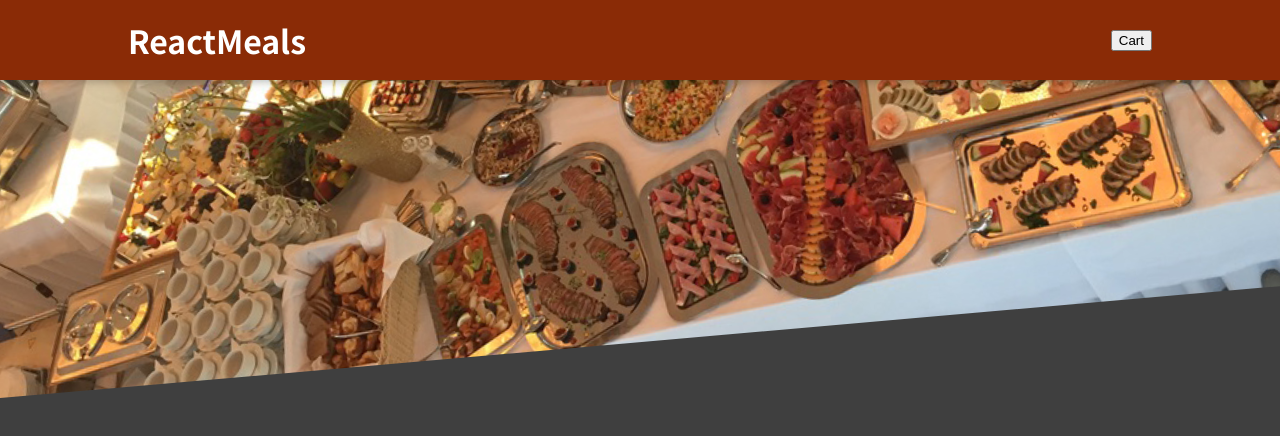
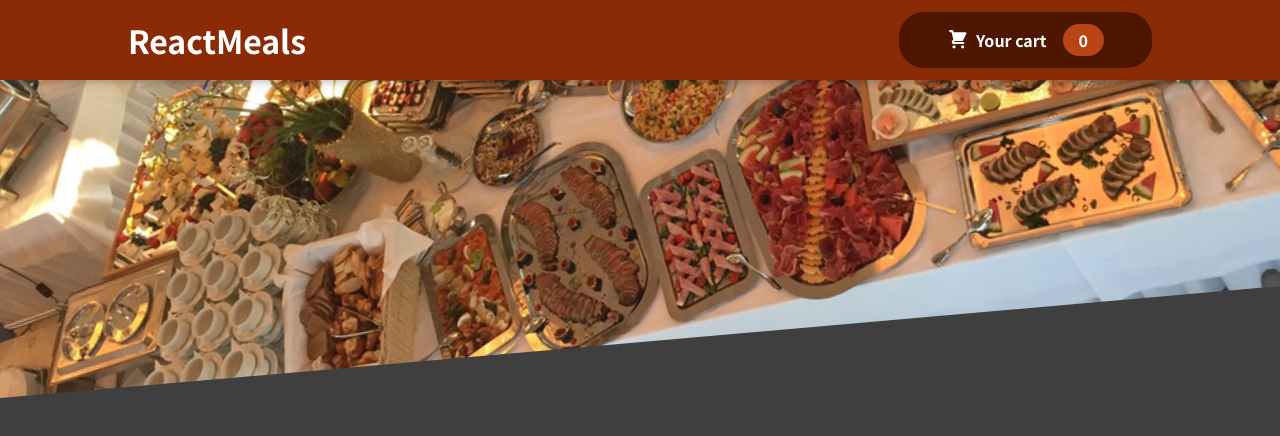
Before and after one commit to darrenhuang1211/react-food-ordering-app, a React (Create React App) app: page / in a window 1280 px wide. Shown: the top 436 px of the page. Built offline with nearby package versions, Linux system fonts and the light colour scheme.

Commit message:
Added HeaderCartButton

```diff
--- /dev/null
+++ b/src/components/Layout/CartIcon.js
@@ -0,0 +1,13 @@
+const CartIcon = () => {
+   return (
+     <svg
+       xmlns='http://www.w3.org/2000/svg'
+       viewBox='0 0 20 20'
+       fill='currentColor'
+     >
+       <path d='M3 1a1 1 0 000 2h1.22l.305 1.222a.997.997 0 00.01.042l1.358 5.43-.893.892C3.74 11.846 4.632 14 6.414 14H15a1 1 0 000-2H6.414l1-1H14a1 1 0 00.894-.553l3-6A1 1 0 0017 3H6.28l-.31-1.243A1 1 0 005 1H3zM16 16.5a1.5 1.5 0 11-3 0 1.5 1.5 0 013 0zM6.5 18a1.5 1.5 0 100-3 1.5 1.5 0 000 3z' />
+     </svg>
+   );
+ };
+
+ export default CartIcon;
--- a/src/components/Layout/Header.js
+++ b/src/components/Layout/Header.js
@@ -1,5 +1,6 @@
 import React from "react";
 import styled from "styled-components";
+import HeaderCartButton from "./HeaderCartButton";
 
 import mealsImage from "../../assets/meals.jpg";
 
@@ -33,12 +34,16 @@
     }
 `;
 
+const cartButtonHandler = () => {
+    console.log("open cart");
+}
+
 const Header = props => {
     return (
         <React.Fragment>
             <StyledHeader>
                 <h1>ReactMeals</h1>
-                <button>Cart</button>
+                <HeaderCartButton onClick={cartButtonHandler}>Your cart</HeaderCartButton>
             </StyledHeader>
             <MainImage>
                 <img src={mealsImage} alt="A table with food"/>
--- /dev/null
+++ b/src/components/Layout/HeaderCartButton.js
@@ -0,0 +1,77 @@
+import styled from "styled-components";
+
+import CartIcon from "./CartIcon";
+
+const StyledCartButton = styled.button`
+   cursor: pointer;
+   font: inherit;
+   border: none;
+   background-color: #4d1601;
+   color: white;
+   padding: 0.75rem 3rem;
+   display: flex;
+   justify-content: space-around;
+   align-items: center;
+   border-radius: 25px;
+   font-weight: bold;
+
+   &:hover,
+   &:active {
+      background-color: #2c0d00;
+   }
+
+   .icon {
+      width: 1.35rem;
+      height: 1.35rem;
+      margin-right: 0.5rem;
+   }
+
+   .badge {
+      background-color: #b94517;
+      padding: 0.25rem 1rem;
+      border-radius: 25px;
+      margin-left: 1rem;
+      font-weight: bold;
+   }
+
+   &:hover .badge,
+   &:active .badge {
+      background-color: #92320c;
+   }
+
+   .bump {
+      animation: bump 300ms ease-out;
+   }
+
+   @keyframes bump {
+      0% {
+         transform: scale(1);
+      }
+      10% {
+         transform: scale(0.9);
+      }
+      30% {
+         transform: scale(1.1);
+      }
+      50% {
+         transform: scale(1.15);
+      }
+      100% {
+         transform: scale(1);
+      }
+   }
+`;
+
+const HeaderCartButton = props => {
+   return (
+      <StyledCartButton onClick={props.onClick}>
+         <span className="icon">
+            <CartIcon />
+         </span>
+         <span>{props.children}</span>
+         <span className="badge">0</span>
+      </StyledCartButton>
+   );
+}
+
+export default HeaderCartButton;
```
Also changed, not shown: 1 other file (tests, documents, lock files or other folders).
